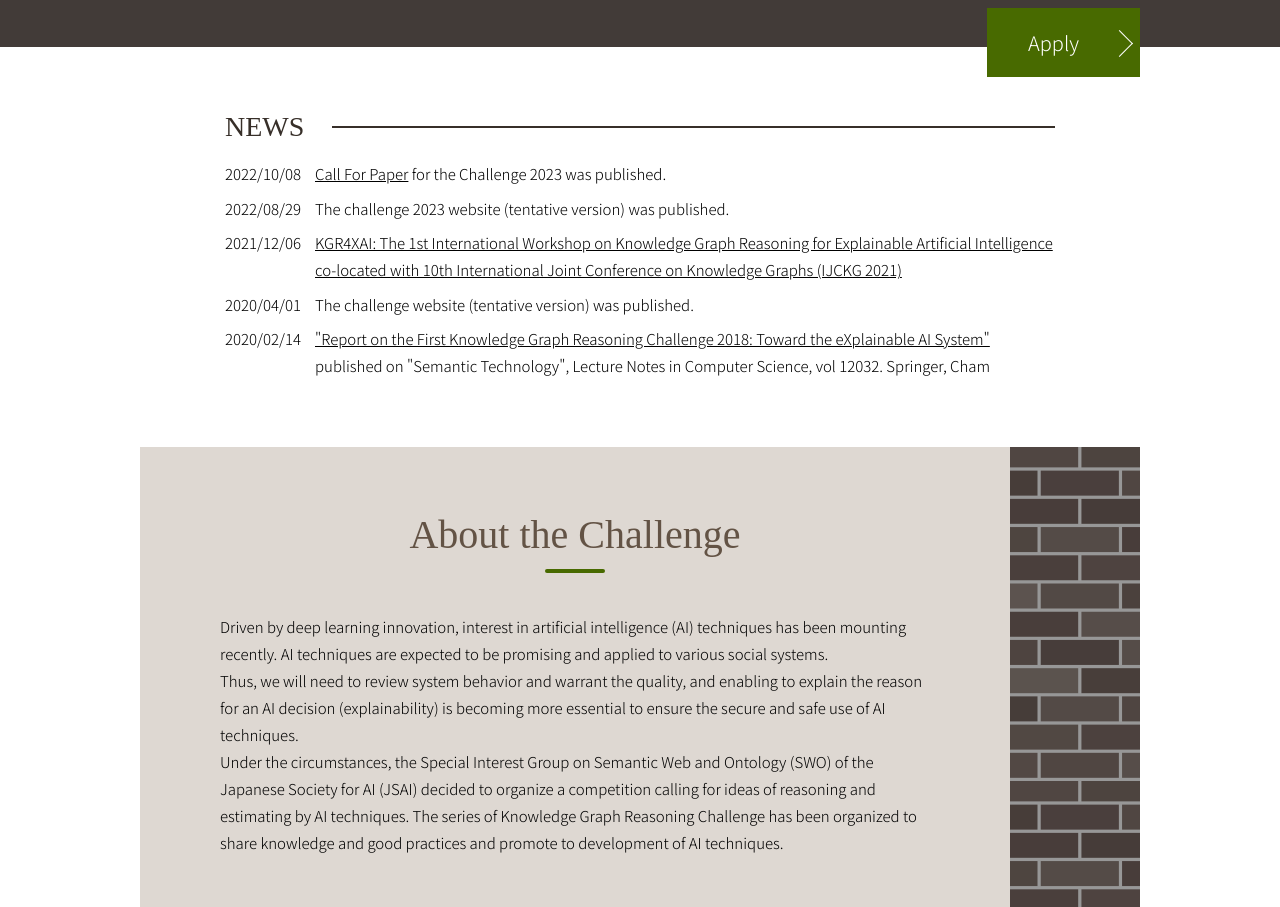
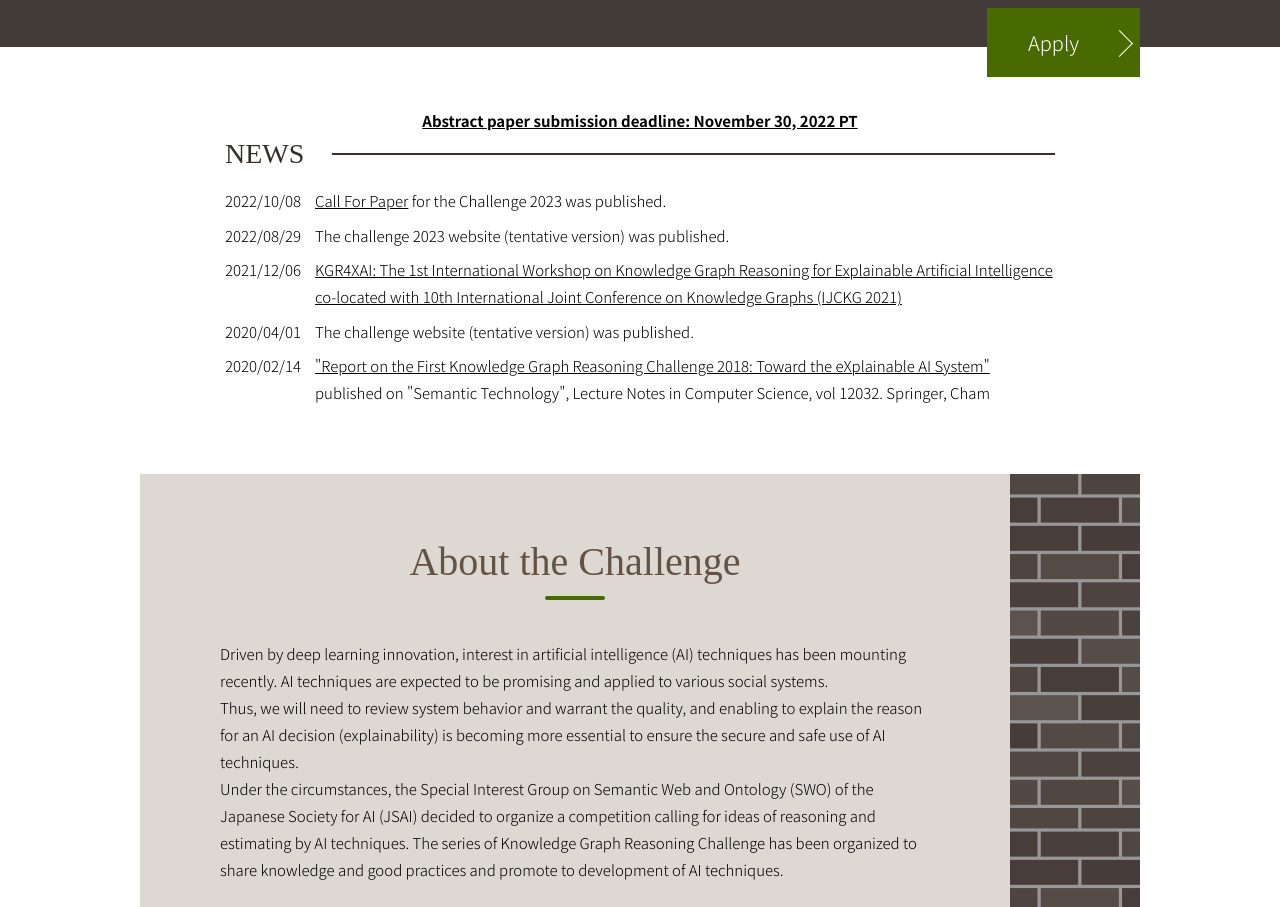
Before and after one commit to KnowledgeGraphJapan/IKGRC, a plain HTML site: page docs/2023/index.html in a window 1280 px wide. Shown: the part 849-1756 px from the top of the page. Drawn offline with Linux system fonts and the light colour scheme.

Commit message:
add link

```diff
--- a/docs/2023/index.html
+++ b/docs/2023/index.html
@@ -97,6 +97,7 @@
   </div>
 </div>
   <div class="inner">
+      <p style="color:#f00;font-weight:bold"><a href="application.html">Abstract paper submission deadline: November 30, 2022 PT</a></p>
     <div class="top-news">
 		<h2>NEWS</h2>
       <dl class="newinfo">
```
